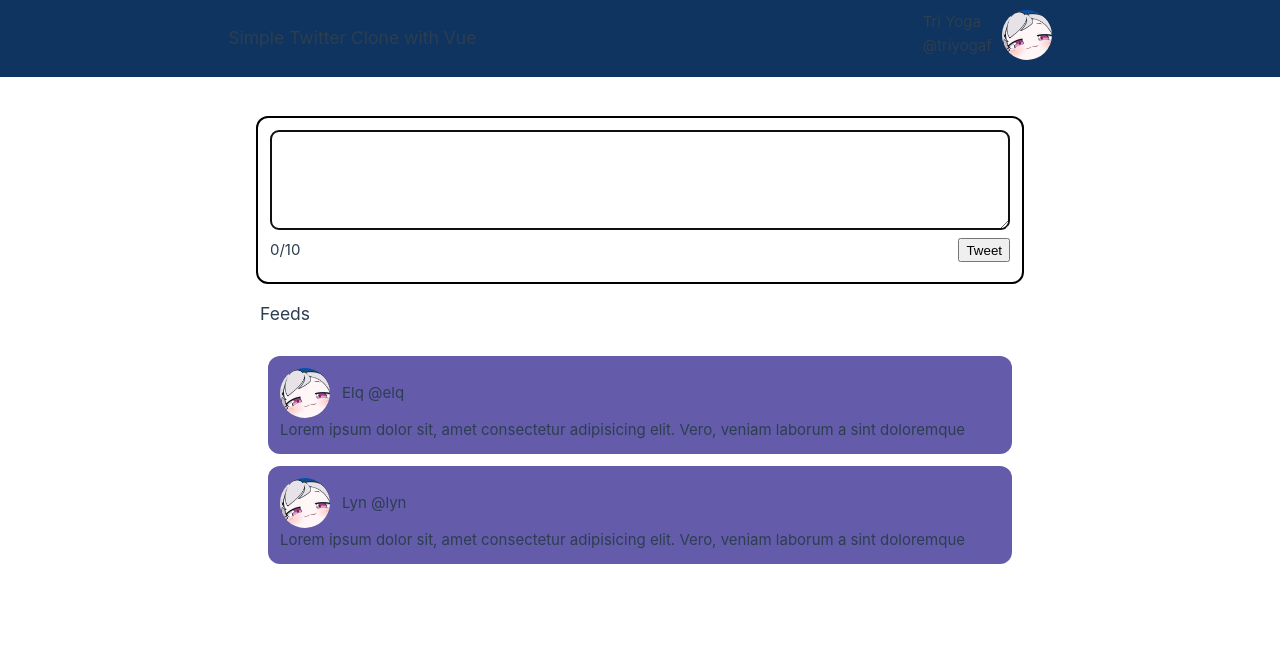
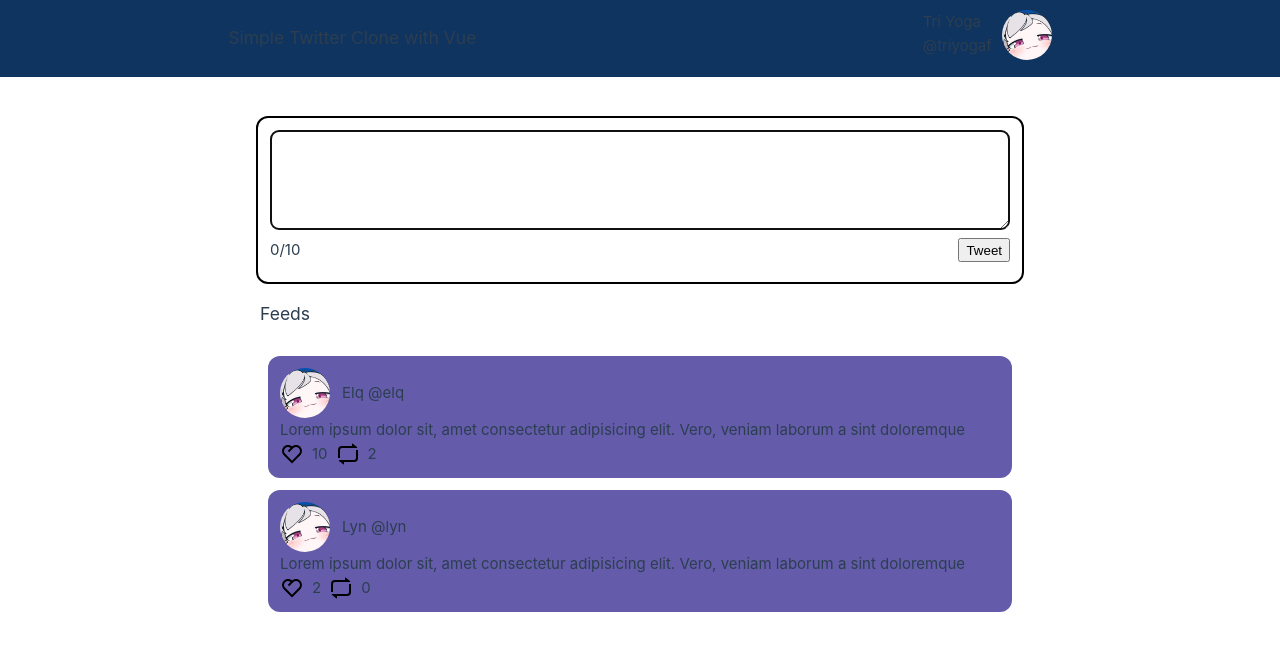
Before and after one commit to TriYogaF/twitter-clone-vue, a Vue app: page / in a window 1280 px wide. Shown: the top 650 px of the page. Built offline with nearby package versions, Linux system fonts and the light colour scheme.

Commit message:
create icon button in tweet-card

```diff
--- a/src/App.vue
+++ b/src/App.vue
@@ -3,7 +3,7 @@
   <div class="main">
     <TweetInput v-on:tweet="tweet" />
     <h3 class="title">Feeds</h3>
-    <TweetCard v-for="tweet in tweets" v-bind:key="tweet.id" v-bind="tweet" />
+    <TweetCard v-for="tweet in tweets" v-bind:key="tweet.id" v-on:like="likeCount" v-on:retweet="retweetCount" :on-delete="deleteTweet" v-bind="tweet" />
   </div>
 </template>
 
@@ -34,6 +34,7 @@ export default {
             like: 10,
             retweet: 2,
           },
+          comments: {},
         },
         {
           id: 2,
@@ -46,6 +47,7 @@ export default {
             like: 2,
             retweet: 0,
           },
+          comments: {},
         },
       ],
     };
@@ -70,7 +72,27 @@ export default {
           like: 0,
           retweet: 0,
         },
+        comments: {},
       });
+      console.log(this.tweets);
+      console.log(ele);
+    },
+    likeCount(e) {
+      // this.tweets.find(({ id }) => id == e).tweet.like + 1;
+      console.log(this.tweets.find(({ id }) => id == e).tweet.like++);
+      // console.log(e.target);
+    },
+    retweetCount(e) {
+      // this.tweets.find(({ id }) => id == e).tweet.retweet++;
+      console.log(this.tweets.find(({ id }) => id == e).tweet.retweet++);
+    },
+    deleteTweet(e) {
+      // this.tweets.filter((item) => item.id !== e);
+      this.tweets.splice(
+        this.tweets.findIndex((item) => item.id == e),
+        1
+      );
+      console.log(e);
       console.log(this.tweets);
     },
   },
--- a/src/components/TweetCard.vue
+++ b/src/components/TweetCard.vue
@@ -6,6 +6,33 @@
         <p class="name">{{ this.user.fullname }} {{ this.user.username }}</p>
       </div>
       <p>{{ this.tweet.content }}</p>
+      <div class="likeandretweet">
+        <svg v-if="!like" xmlns="http://www.w3.org/2000/svg" viewBox="0 0 24 24" width="24" height="24" @click="$emit('like', $event)">
+          <path fill="none" d="M0 0H24V24H0z" />
+          <path
+            d="M20.243 4.757c2.262 2.268 2.34 5.88.236 8.236l-8.48 8.492-8.478-8.492c-2.104-2.356-2.025-5.974.236-8.236 2.265-2.264 5.888-2.34 8.244-.228 2.349-2.109 5.979-2.039 8.242.228zM5.172 6.172c-1.49 1.49-1.565 3.875-.192 5.451L12 18.654l7.02-7.03c1.374-1.577 1.299-3.959-.193-5.454-1.487-1.49-3.881-1.562-5.453-.186l-4.202 4.203-1.415-1.414 2.825-2.827-.082-.069c-1.575-1.265-3.877-1.157-5.328.295z"
+          />
+        </svg>
+        <svg v-else-if="like" xmlns="http://www.w3.org/2000/svg" viewBox="0 0 24 24" width="24" height="24" @click="handleAction">
+          <path fill="none" d="M0 0H24V24H0z" />
+          <path
+            d="M20.243 4.757c2.262 2.268 2.34 5.88.236 8.236l-8.48 8.492-8.478-8.492c-2.104-2.356-2.025-5.974.236-8.236C5.515 3 8.093 2.56 10.261 3.44L6.343 7.358l1.414 1.415L12 4.53l-.013-.014.014.013c2.349-2.109 5.979-2.039 8.242.228z"
+          />
+        </svg>
+        {{ this.tweet.like }}
+        <svg xmlns="http://www.w3.org/2000/svg" viewBox="0 0 24 24" width="24" height="24" @click="$emit('retweet', id)">
+          <path fill="none" d="M0 0h24v24H0z" />
+          <path
+            d="M8 20v1.932a.5.5 0 0 1-.82.385l-4.12-3.433A.5.5 0 0 1 3.382 18H18a2 2 0 0 0 2-2V8h2v8a4 4 0 0 1-4 4H8zm8-16V2.068a.5.5 0 0 1 .82-.385l4.12 3.433a.5.5 0 0 1-.321.884H6a2 2 0 0 0-2 2v8H2V8a4 4 0 0 1 4-4h10z"
+            fill="rgba(0,0,0,1)"
+          />
+        </svg>
+        {{ this.tweet.retweet }}
+        <svg v-if="this.user.username == '@triyogaf'" xmlns="http://www.w3.org/2000/svg" viewBox="0 0 24 24" width="24" height="24" @click="onDelete(this.id)">
+          <path fill="none" d="M0 0h24v24H0z" />
+          <path d="M7 4V2h10v2h5v2h-2v15a1 1 0 0 1-1 1H5a1 1 0 0 1-1-1V6H2V4h5zM6 6v14h12V6H6zm3 3h2v8H9V9zm4 0h2v8h-2V9z" />
+        </svg>
+      </div>
     </div>
     <div class="reply"></div>
   </div>
@@ -14,12 +41,29 @@
 <script>
 import Avatar from "./Avatar.vue";
 export default {
+  data() {
+    return {
+      like: false,
+    };
+  },
   props: {
     id: Number,
     user: Object,
     tweet: Object,
+    onDelete: Function,
   },
   components: { Avatar },
+  emits: ["like"],
+  methods: {
+    handleAction() {
+      // "$emit('like', id)";
+      this.like = !this.like;
+      this.$emit("like");
+    },
+    handleLike() {
+      this.like = !this.like;
+    },
+  },
 };
 </script>
 
@@ -53,4 +97,8 @@ export default {
 .name {
   padding-left: 12px;
 }
+.likeandretweet {
+  display: flex;
+  gap: 8px;
+}
 </style>
```
